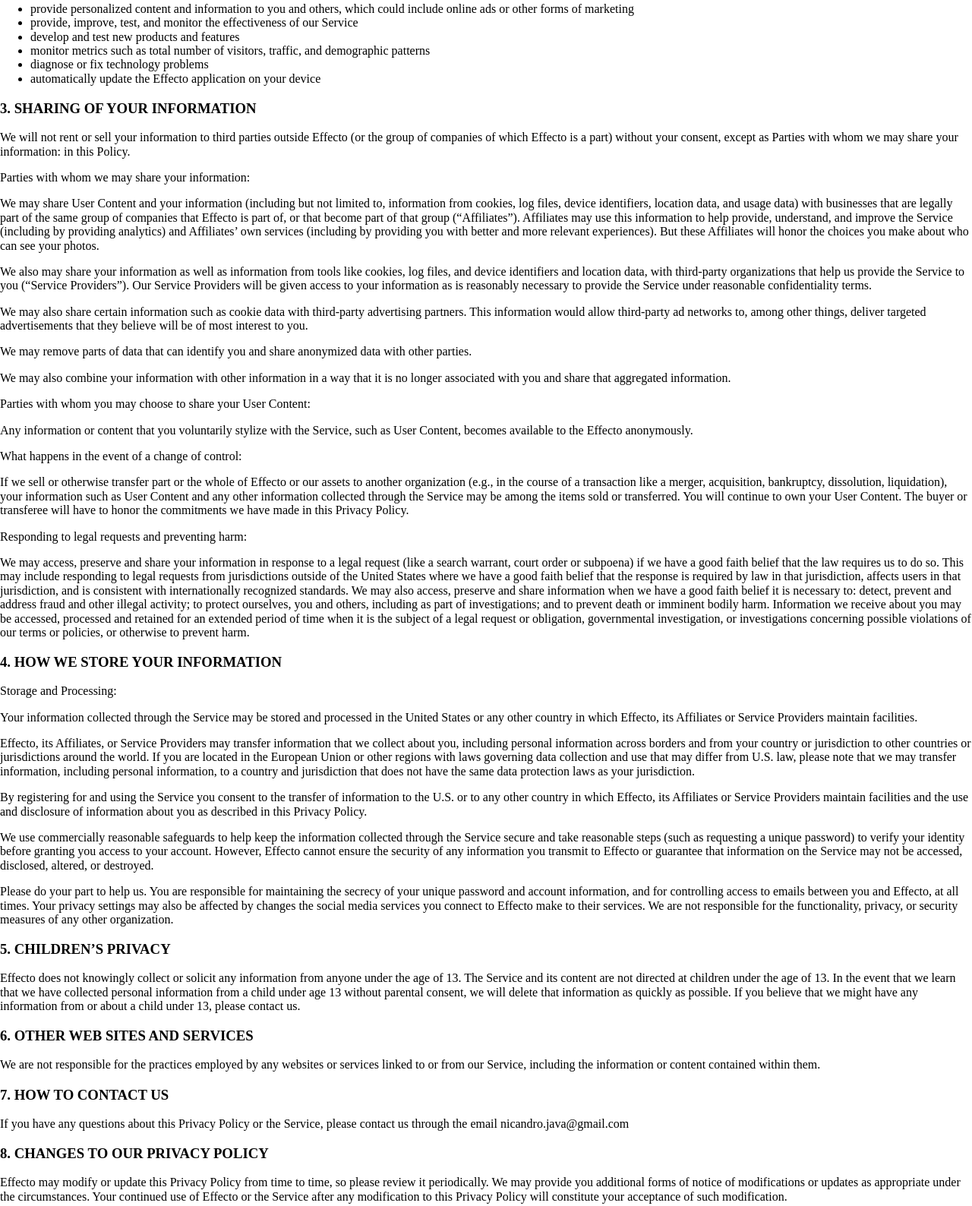
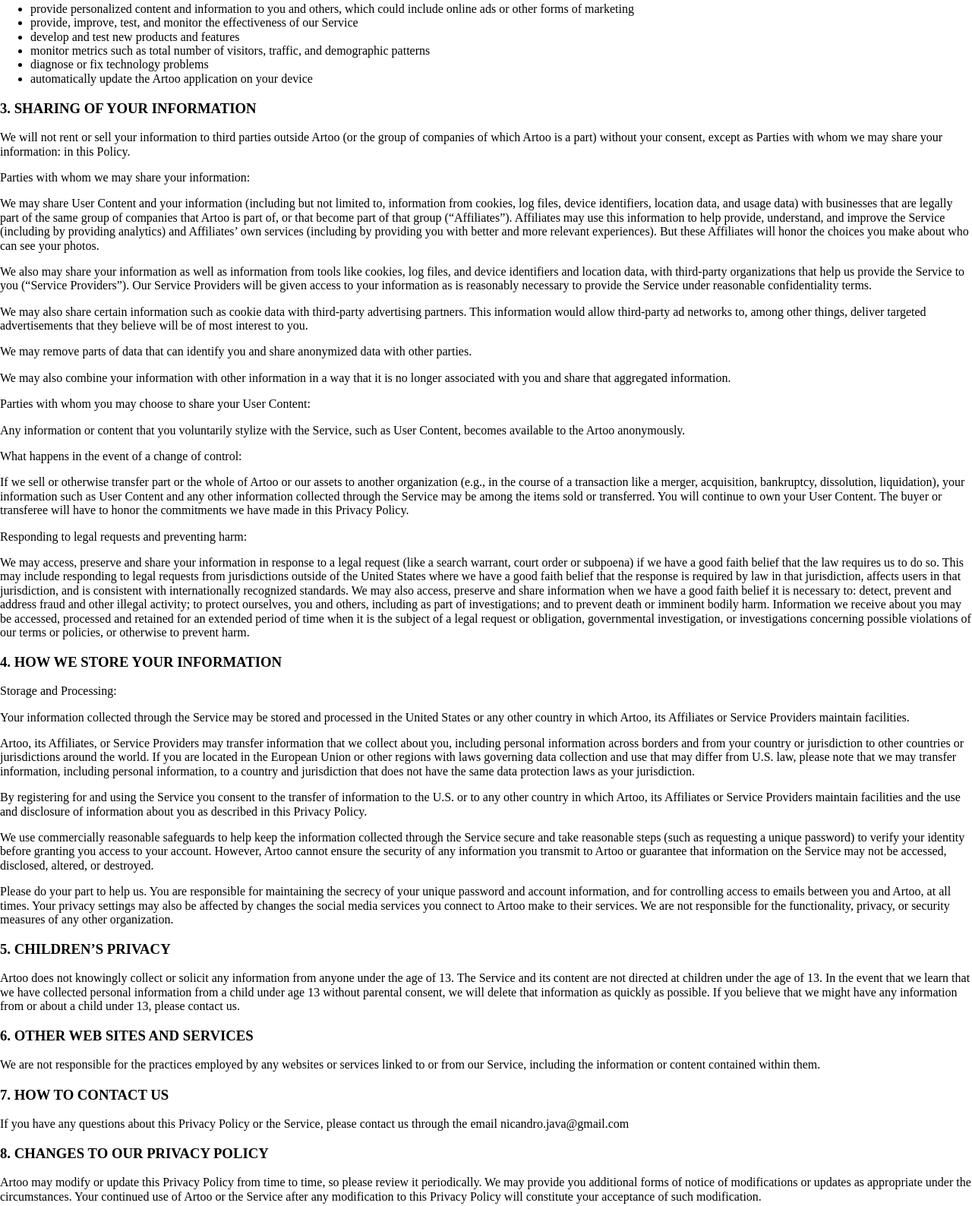
Before and after one commit to nicandro2016/Amazo, a plain HTML site: page index.html in a window 1280 px wide. Shown: the part 1156-2744 px from the top of the page at 76% size. Drawn offline with nearby package versions, Linux system fonts and the light colour scheme; a small style sheet from the web is missing.

Commit message:
Update index.html

```diff
--- a/index.html
+++ b/index.html
@@ -14,24 +14,24 @@
     <div class="container w-container">
       <h1>Privacy Policy</h1>
       <p>Effective date: 10 August 2016</p>
-      <p>Welcome to Effeco. Effecto provides a fast, beautiful and fun way for you to stylize your photo. Just snap a photo, choose a style to transform the look and feel, and share!</p>
-      <p>Our Privacy Policy explains how we and some of the companies we work with collect, use, share and protect information in relation to our mobile services, web site, and any software provided on or in connection with Effecto services (collectively, the “Service”), and your choices about the collection and use of your information.</p>
+      <p>Welcome to Effeco. Artoo provides a fast, beautiful and fun way for you to stylize your photo. Just snap a photo, choose a style to transform the look and feel, and share!</p>
+      <p>Our Privacy Policy explains how we and some of the companies we work with collect, use, share and protect information in relation to our mobile services, web site, and any software provided on or in connection with Artoo services (collectively, the “Service”), and your choices about the collection and use of your information.</p>
       <p>By using our Service you understand and agree that we are providing a platform for you to stylize content.</p>
       <p>Our Policy applies to all visitors, users, and others who access the Service (“Users”).</p>
       <h3>1. INFORMATION WE COLLECT</h3>
       <p>We collect the following types of information.</p>
       <p>Information you provide us directly:</p>
-      <p>User Content (e.g., photos and other materials) that you post through the Service. Communications between you and Effecto. For example, we may send you Service-related emails (e.g., changes/updates to features of the Service, technical and security notices). Note that you may not opt out of Service-related e-mails.</p>
+      <p>User Content (e.g., photos and other materials) that you post through the Service. Communications between you and Artoo. For example, we may send you Service-related emails (e.g., changes/updates to features of the Service, technical and security notices). Note that you may not opt out of Service-related e-mails.</p>
       <p>Analytics information:</p>
       <p>We use third-party analytics tools to help us measure traffic and usage trends for the Service. These tools collect information sent by your device or our Service, including the web pages you visit, add-ons, and other information that assists us in improving the Service. We collect and use this analytics information with analytics information from other Users so that it cannot reasonably be used to identify any particular individual User.</p>
       <p>Cookies and similar technologies:</p>
-      <p>When you visit the Service, we may use cookies and similar technologies like pixels, web beacons, and local storage to collect information about how you use Effecto and provide features to you.</p>
+      <p>When you visit the Service, we may use cookies and similar technologies like pixels, web beacons, and local storage to collect information about how you use Artoo and provide features to you.</p>
       <p>We may ask advertisers or other partners to serve ads or services to your devices, which may use cookies or similar technologies placed by us or the third party.</p>
       <p>Log file information:</p>
       <p>Log file information is automatically reported by your browser each time you make a request to access (i.e., visit) a web page or app. It can also be provided when the content of the webpage or app is downloaded to your browser or device.</p>
       <p>When you use our Service, our servers automatically record certain log file information, including your web request, Internet Protocol (“IP”) address, browser type, referring / exit pages and URLs, number of clicks and how you interact with links on the Service, domain names, landing pages, pages viewed, and other such information. We may also collect similar information from emails sent to our Users which then help us track which emails are opened and which links are clicked by recipients. The information allows for more accurate reporting and improvement of the Service.</p>
       <p>Device identifiers:</p>
-      <p>When you use a mobile device like a tablet or phone to access our Service, we may access, collect, monitor, store on your device, and/or remotely store one or more “device identifiers.” Device identifiers are small data files or similar data structures stored on or associated with your mobile device, which uniquely identify your mobile device. A device identifier may be data stored in connection with the device hardware, data stored in connection with the device’s operating system or other software, or data sent to the device by Effecto.</p>
+      <p>When you use a mobile device like a tablet or phone to access our Service, we may access, collect, monitor, store on your device, and/or remotely store one or more “device identifiers.” Device identifiers are small data files or similar data structures stored on or associated with your mobile device, which uniquely identify your mobile device. A device identifier may be data stored in connection with the device hardware, data stored in connection with the device’s operating system or other software, or data sent to the device by Artoo.</p>
       <p>A device identifier may deliver information to us or to a third party partner about how you browse and use the Service and may help us or others provide reports or personalized content and ads. Some features of the Service may not function properly if use or availability of device identifiers is impaired or disabled.</p>
       <p>Metadata:</p>
       <p>Metadata is usually technical data that is associated with User Content. For example, Metadata can describe how, when and by whom a piece of User Content was collected and how that content is formatted.</p>
@@ -44,37 +44,37 @@
         <li>develop and test new products and features</li>
         <li>monitor metrics such as total number of visitors, traffic, and demographic patterns</li>
         <li>diagnose or fix technology problems</li>
-        <li>automatically update the Effecto application on your device</li>
+        <li>automatically update the Artoo application on your device</li>
       </ul>
       <h3>3. SHARING OF YOUR INFORMATION</h3>
-      <p>We will not rent or sell your information to third parties outside Effecto (or the group of companies of which Effecto is a part) without your consent, except as Parties with whom we may share your information: in this Policy.</p>
+      <p>We will not rent or sell your information to third parties outside Artoo (or the group of companies of which Artoo is a part) without your consent, except as Parties with whom we may share your information: in this Policy.</p>
       <p>Parties with whom we may share your information:</p>
-      <p>We may share User Content and your information (including but not limited to, information from cookies, log files, device identifiers, location data, and usage data) with businesses that are legally part of the same group of companies that Effecto is part of, or that become part of that group (“Affiliates”). Affiliates may use this information to help provide, understand, and improve the Service (including by providing analytics) and Affiliates’ own services (including by providing you with better and more relevant experiences). But these Affiliates will honor the choices you make about who can see your photos.</p>
+      <p>We may share User Content and your information (including but not limited to, information from cookies, log files, device identifiers, location data, and usage data) with businesses that are legally part of the same group of companies that Artoo is part of, or that become part of that group (“Affiliates”). Affiliates may use this information to help provide, understand, and improve the Service (including by providing analytics) and Affiliates’ own services (including by providing you with better and more relevant experiences). But these Affiliates will honor the choices you make about who can see your photos.</p>
       <p>We also may share your information as well as information from tools like cookies, log files, and device identifiers and location data, with third-party organizations that help us provide the Service to you (“Service Providers”). Our Service Providers will be given access to your information as is reasonably necessary to provide the Service under reasonable confidentiality terms.</p>
       <p>We may also share certain information such as cookie data with third-party advertising partners. This information would allow third-party ad networks to, among other things, deliver targeted advertisements that they believe will be of most interest to you.</p>
       <p>We may remove parts of data that can identify you and share anonymized data with other parties.</p>
       <p>We may also combine your information with other information in a way that it is no longer associated with you and share that aggregated information.</p>
       <p>Parties with whom you may choose to share your User Content:</p>
-      <p>Any information or content that you voluntarily stylize with the Service, such as User Content, becomes available to the Effecto anonymously.</p>
+      <p>Any information or content that you voluntarily stylize with the Service, such as User Content, becomes available to the Artoo anonymously.</p>
       <p>What happens in the event of a change of control:</p>
-      <p>If we sell or otherwise transfer part or the whole of Effecto or our assets to another organization (e.g., in the course of a transaction like a merger, acquisition, bankruptcy, dissolution, liquidation), your information such as User Content and any other information collected through the Service may be among the items sold or transferred. You will continue to own your User Content. The buyer or transferee will have to honor the commitments we have made in this Privacy Policy.</p>
+      <p>If we sell or otherwise transfer part or the whole of Artoo or our assets to another organization (e.g., in the course of a transaction like a merger, acquisition, bankruptcy, dissolution, liquidation), your information such as User Content and any other information collected through the Service may be among the items sold or transferred. You will continue to own your User Content. The buyer or transferee will have to honor the commitments we have made in this Privacy Policy.</p>
       <p>Responding to legal requests and preventing harm:</p>
       <p>We may access, preserve and share your information in response to a legal request (like a search warrant, court order or subpoena) if we have a good faith belief that the law requires us to do so. This may include responding to legal requests from jurisdictions outside of the United States where we have a good faith belief that the response is required by law in that jurisdiction, affects users in that jurisdiction, and is consistent with internationally recognized standards. We may also access, preserve and share information when we have a good faith belief it is necessary to: detect, prevent and address fraud and other illegal activity; to protect ourselves, you and others, including as part of investigations; and to prevent death or imminent bodily harm. Information we receive about you may be accessed, processed and retained for an extended period of time when it is the subject of a legal request or obligation, governmental investigation, or investigations concerning possible violations of our terms or policies, or otherwise to prevent harm.</p>
       <h3>4. HOW WE STORE YOUR INFORMATION</h3>
       <p>Storage and Processing:</p>
-      <p>Your information collected through the Service may be stored and processed in the United States or any other country in which Effecto, its Affiliates or Service Providers maintain facilities.</p>
-      <p>Effecto, its Affiliates, or Service Providers may transfer information that we collect about you, including personal information across borders and from your country or jurisdiction to other countries or jurisdictions around the world. If you are located in the European Union or other regions with laws governing data collection and use that may differ from U.S. law, please note that we may transfer information, including personal information, to a country and jurisdiction that does not have the same data protection laws as your jurisdiction.</p>
-      <p>By registering for and using the Service you consent to the transfer of information to the U.S. or to any other country in which Effecto, its Affiliates or Service Providers maintain facilities and the use and disclosure of information about you as described in this Privacy Policy.</p>
-      <p>We use commercially reasonable safeguards to help keep the information collected through the Service secure and take reasonable steps (such as requesting a unique password) to verify your identity before granting you access to your account. However, Effecto cannot ensure the security of any information you transmit to Effecto or guarantee that information on the Service may not be accessed, disclosed, altered, or destroyed.</p>
-      <p>Please do your part to help us. You are responsible for maintaining the secrecy of your unique password and account information, and for controlling access to emails between you and Effecto, at all times. Your privacy settings may also be affected by changes the social media services you connect to Effecto make to their services. We are not responsible for the functionality, privacy, or security measures of any other organization.</p>
+      <p>Your information collected through the Service may be stored and processed in the United States or any other country in which Artoo, its Affiliates or Service Providers maintain facilities.</p>
+      <p>Artoo, its Affiliates, or Service Providers may transfer information that we collect about you, including personal information across borders and from your country or jurisdiction to other countries or jurisdictions around the world. If you are located in the European Union or other regions with laws governing data collection and use that may differ from U.S. law, please note that we may transfer information, including personal information, to a country and jurisdiction that does not have the same data protection laws as your jurisdiction.</p>
+      <p>By registering for and using the Service you consent to the transfer of information to the U.S. or to any other country in which Artoo, its Affiliates or Service Providers maintain facilities and the use and disclosure of information about you as described in this Privacy Policy.</p>
+      <p>We use commercially reasonable safeguards to help keep the information collected through the Service secure and take reasonable steps (such as requesting a unique password) to verify your identity before granting you access to your account. However, Artoo cannot ensure the security of any information you transmit to Artoo or guarantee that information on the Service may not be accessed, disclosed, altered, or destroyed.</p>
+      <p>Please do your part to help us. You are responsible for maintaining the secrecy of your unique password and account information, and for controlling access to emails between you and Artoo, at all times. Your privacy settings may also be affected by changes the social media services you connect to Artoo make to their services. We are not responsible for the functionality, privacy, or security measures of any other organization.</p>
       <h3>5. CHILDREN’S PRIVACY</h3>
-      <p>Effecto does not knowingly collect or solicit any information from anyone under the age of 13. The Service and its content are not directed at children under the age of 13. In the event that we learn that we have collected personal information from a child under age 13 without parental consent, we will delete that information as quickly as possible. If you believe that we might have any information from or about a child under 13, please contact us.</p>
+      <p>Artoo does not knowingly collect or solicit any information from anyone under the age of 13. The Service and its content are not directed at children under the age of 13. In the event that we learn that we have collected personal information from a child under age 13 without parental consent, we will delete that information as quickly as possible. If you believe that we might have any information from or about a child under 13, please contact us.</p>
       <h3>6. OTHER WEB SITES AND SERVICES</h3>
       <p>We are not responsible for the practices employed by any websites or services linked to or from our Service, including the information or content contained within them.</p>
       <h3>7. HOW TO CONTACT US</h3>
       <p>If you have any questions about this Privacy Policy or the Service, please contact us through the email nicandro.java@gmail.com</p>
       <h3>8. CHANGES TO OUR PRIVACY POLICY</h3>
-      <p>Effecto may modify or update this Privacy Policy from time to time, so please review it periodically. We may provide you additional forms of notice of modifications or updates as appropriate under the circumstances. Your continued use of Effecto or the Service after any modification to this Privacy Policy will constitute your acceptance of such modification.</p>
+      <p>Artoo may modify or update this Privacy Policy from time to time, so please review it periodically. We may provide you additional forms of notice of modifications or updates as appropriate under the circumstances. Your continued use of Artoo or the Service after any modification to this Privacy Policy will constitute your acceptance of such modification.</p>
     </div>
   </div>
   <script type="text/javascript" src="https://ajax.googleapis.com/ajax/libs/jquery/2.2.0/jquery.min.js"></script>
```
